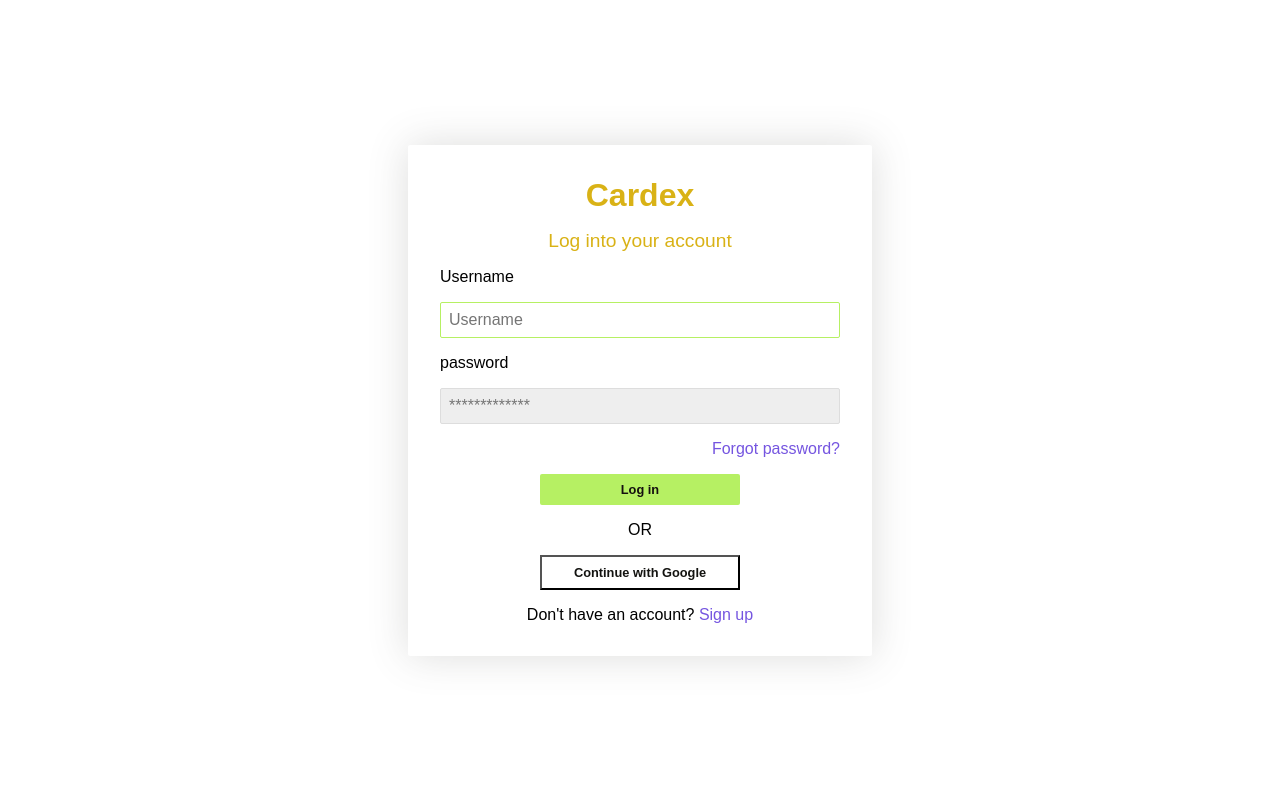
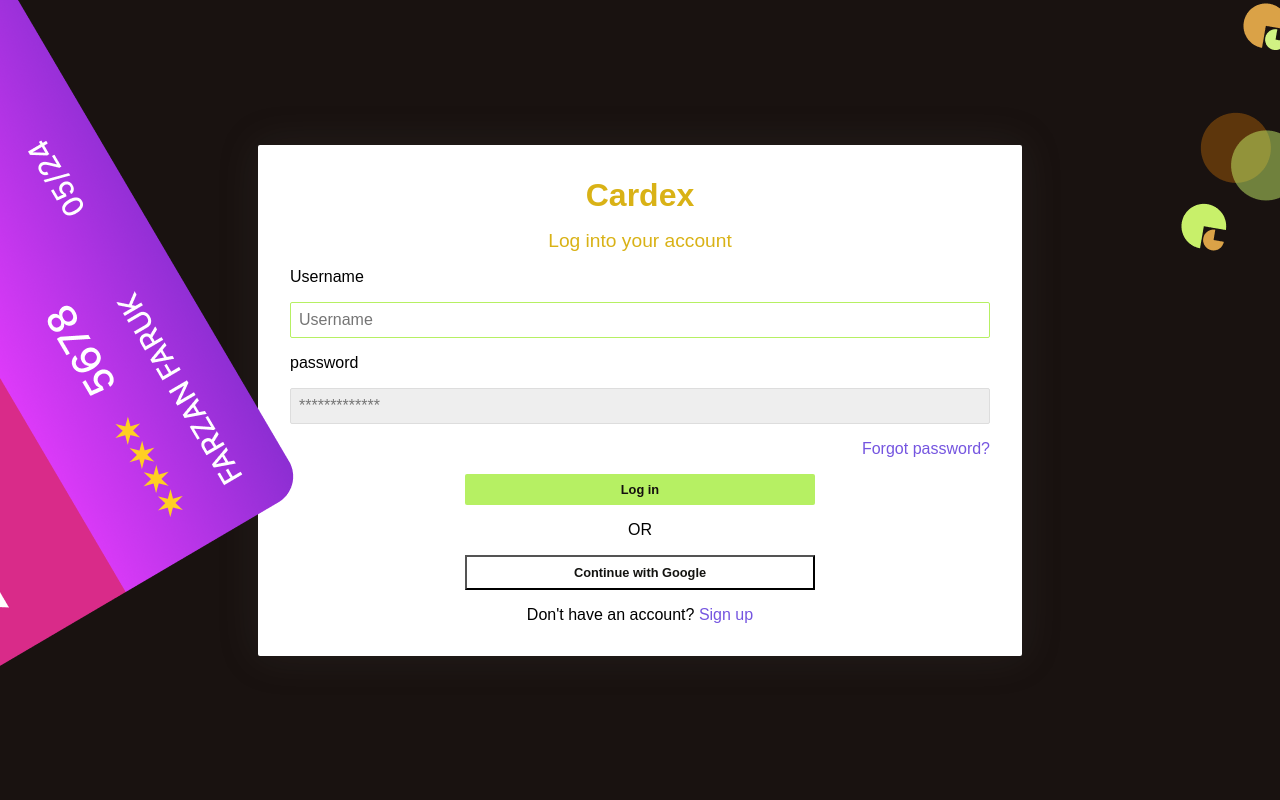
Before and after one commit to zuri-training/Team-Giraffew2, a PHP site: the page made by login page/login page.html in a window 1280 px wide. Run offline with PHP 8.4, Linux system fonts and the light colour scheme.

Commit message:
new login page

```diff
--- a/login page/login page.html
+++ b/login page/login page.html
@@ -7,6 +7,11 @@
     <title>login/signup </title>
     <link rel="stylesheet" href="./style.css">
 </head>
+
+<img class="flep" src="/Team-Giraffew2/img/flep.png" alt="">
+<img class="ball1" src="/Team-Giraffew2/img/Group11.png" alt="">
+<img class="ball2" src="/Team-Giraffew2/img/Group22.png" alt="">
+<img class="ball3" src="/Team-Giraffew2/img/Group33.png" alt="">
 <div class="container">
         <form class="form" id="login">
             <h1 class="form_title">Cardex</h1>
--- a/login page/style.css
+++ b/login page/style.css
@@ -14,23 +14,51 @@ body {
   font-size: 10px;
   background: url();
   background-size: cover;
+  background-color: #191210;
+  position: relative;
 }
 
+.flep {
+  position: absolute;
+  top: 0;
+  left: 0;
+}
+
+@media (max-width: 400px) {
+  .flep {
+    display: none;
+  }
+}
+
+.ball1 {
+  position: absolute;
+  top: 0;
+  right: 0;
+}
+.ball2 {
+  position: absolute;
+  top: 100px;
+  right: 0px;
+}
+.ball3 {
+  position: absolute;
+  top: 200px;
+  right: 50px;
+}
 .container {
-    width: 400px;
-    max-width: 400px;
+  width: 700px;
+  max-width: 700px;
   margin: 1rem;
   padding: 2rem;
   box-shadow: 0 0 40px rgba(87, 86, 78, 0.2);
   border-radius: var(--border-radius);
   background: #ffffff;
-
 }
 
 .container,
 .form_input,
 .form_button {
-    font: 500 1rem 'Quicksand', sans-serif;
+  font: 500 1rem "Quicksand", sans-serif;
 }
 
 .form--hidden {
@@ -44,12 +72,13 @@ body {
 .form > *:last-child {
   margin-bottom: 0;
 }
-.form_title2{
+.form_title2 {
   margin-top: 0;
   font-size: larger;
   color: #cdb142;
 }
-.form_title, .form_title2 {
+.form_title,
+.form_title2 {
   margin-bottom: 1rem;
   text-align: center;
   color: #d9b216;
@@ -75,7 +104,7 @@ body {
 .form_input {
   display: block;
   width: 100%;
-    padding: 0.50rem;
+  padding: 0.5rem;
   box-sizing: border-box;
   border-radius: var(--border-radius);
   border: 1px solid #dddddd;
@@ -106,7 +135,7 @@ body {
   width: 50%;
   padding: 0.5rem 0.5rem;
   font-weight: bold;
-    font-size: 0.80rem;
+  font-size: 0.8rem;
   color: #140f0f;
   border: none;
   border-radius: var(--border-radius);
@@ -131,17 +160,15 @@ body {
   font-weight: bold;
   font-size: 0.8rem;
   color: #131310;
-    outline:invert;
-    outline-color:#d9b216;
-    cursor:pointer;
-    background: #ffffff ;
+  outline: invert;
+  outline-color: #d9b216;
+  cursor: pointer;
+  background: #ffffff;
 }
 
 .form_text {
   text-align: center;
-
 }
-
 
 .form_textr {
   text-align: right;
```
Also changed, not shown: img/Group11.png (added), img/Group22.png (added), img/Group33.png (added), img/flep.png (added). Lines whose indentation alone changed are shown as unchanged.
